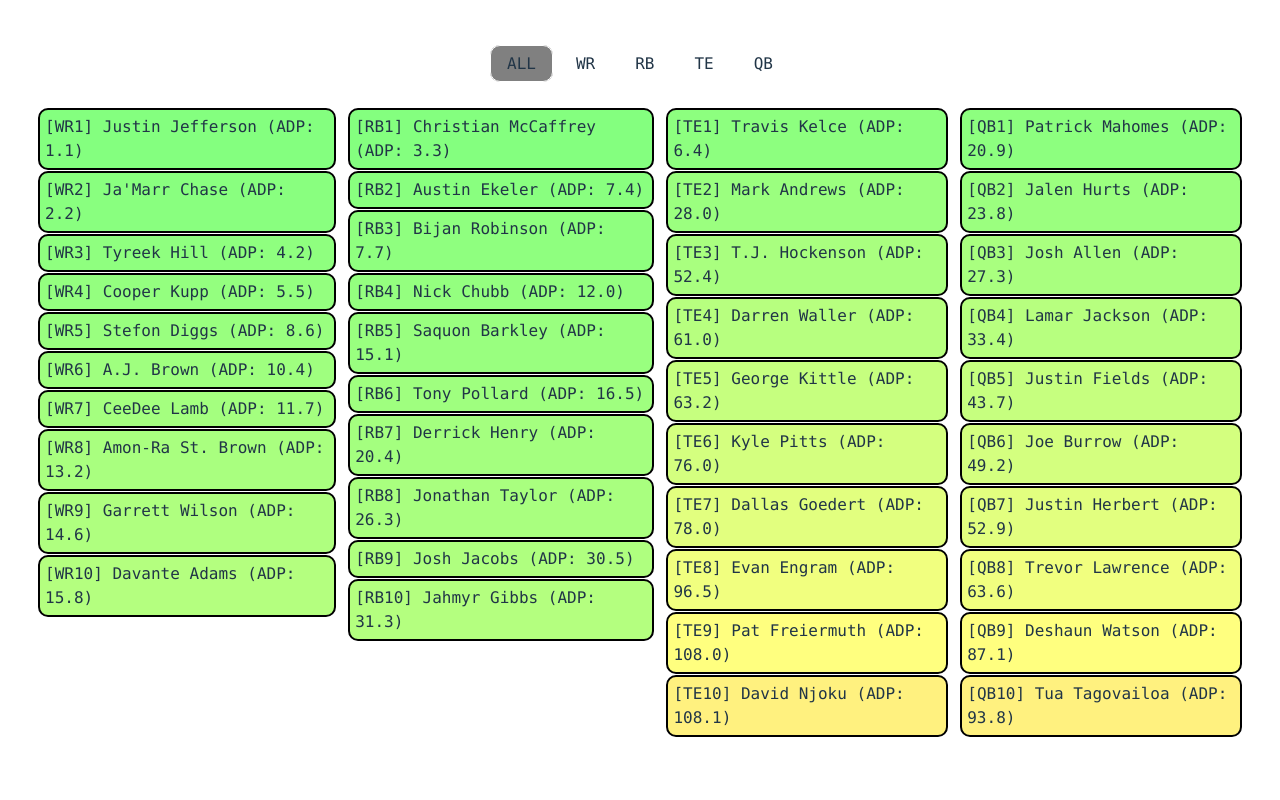
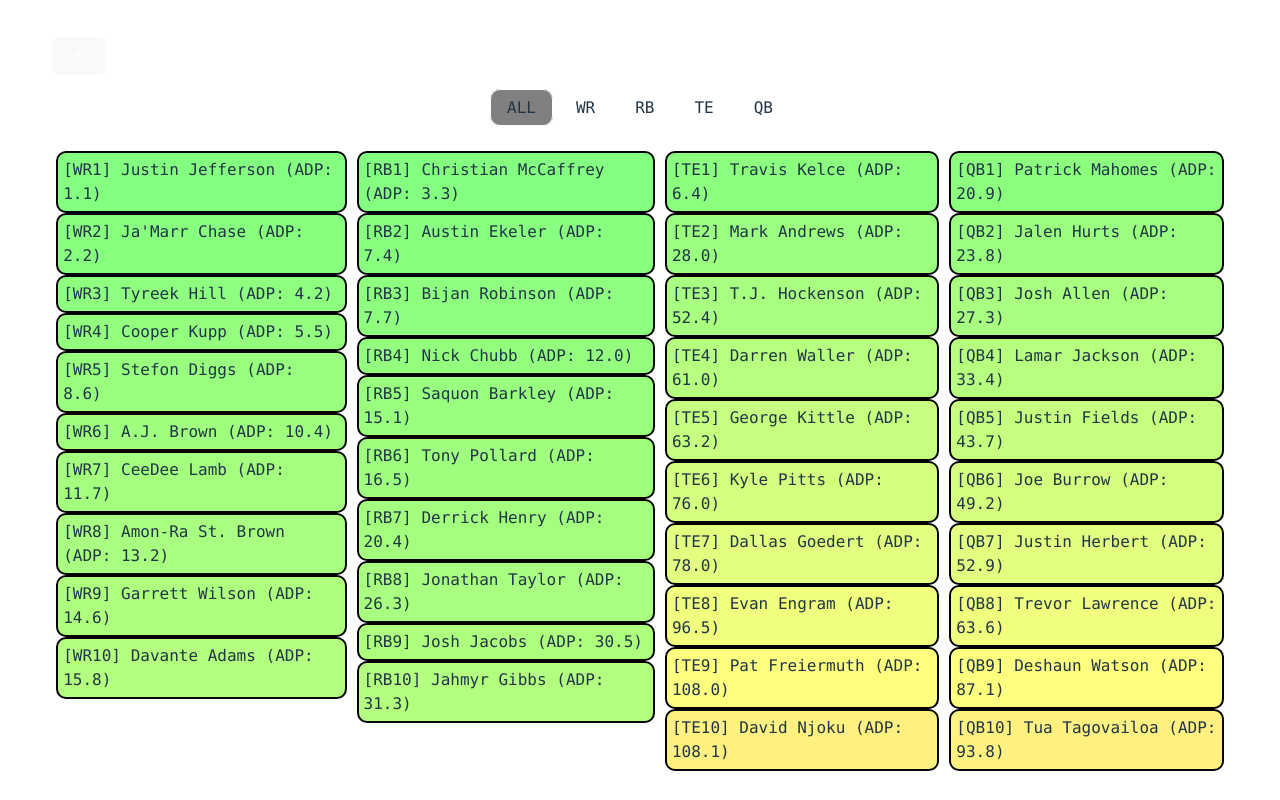
Before and after one commit to sean-mw/sleeper-draft-buddy, a React (Vite) app in the folder web/: page /draft/1 in a window 1280 px wide. Built offline with nearby package versions, Linux system fonts and the light colour scheme; no server answers.

Commit message:
Add back button to draft page

```diff
--- a/web/src/components/Rankings.css
+++ b/web/src/components/Rankings.css
@@ -10,8 +10,9 @@ ul {
 
 ul li {
     padding: 5px;
-    margin: 1px;
+    margin: auto;
     text-align: left;
     border: 2px solid black;
     border-radius: 10px;
+    max-width: 500px;
 }
--- /dev/null
+++ b/web/src/routes/draft.css
@@ -0,0 +1,19 @@
+.page {
+    position: absolute;
+    top: 0;
+    left: 0;
+    width: 92%;
+    height: 96%;
+    padding-top: 2%;
+    padding-left: 4%;
+}
+
+.nav {
+    text-align: left;
+    margin-top: 10px;
+}
+
+.content {
+    margin-top: 10px;
+    text-align: center;
+}
--- a/web/src/routes/draft.tsx
+++ b/web/src/routes/draft.tsx
@@ -5,6 +5,7 @@ import { getAllUnderdogPlayers } from "../util/underdog";
 import { Player, getPlayerId, Position } from "../util/player";
 import { SelectionRadio } from "../components/SelectionRadio";
 import { useLoaderData, useNavigate } from "react-router-dom";
+import './draft.css';
 
 export function Draft() {
   const navigate = useNavigate();
@@ -32,33 +33,42 @@ export function Draft() {
       })
       .catch((e) => {
         console.log(e);
-        return [] as string[]
+        return [] as string[];
       });
 
     async function updatePicks() {
-        const players = await getSleeperDraftPicks(draftId)
-        const playerIds = players.map((player) => getPlayerId(player));
-        const picks = new Set<string>(playerIds.concat(await keeperIds));
-        setPicks(picks);
+      const players = await getSleeperDraftPicks(draftId);
+      const playerIds = players.map((player) => getPlayerId(player));
+      const picks = new Set<string>(playerIds.concat(await keeperIds));
+      setPicks(picks);
     }
 
     getAllUnderdogPlayers(setPlayers);
     updatePicks().catch(console.error);
     const updateTimeout = setInterval(() => {
-      updatePicks().catch(console.error)
+      updatePicks().catch(console.error);
     }, 1000);
 
     return () => {
       if (updateTimeout) {
         clearTimeout(updateTimeout);
       }
-    }
+    };
   }, [draftId, navigate]);
 
   return (
-    <>
-      <SelectionRadio setRankingSelection={setRankingSelection} />
-      <Rankings position={rankingSelection} picks={picks} players={players} />
-    </>
+    <div className="page">
+      <div className="nav">
+        <button className="back-button" onClick={() => navigate("/")}>
+          <svg xmlns="http://www.w3.org/2000/svg" width="14" height="14" viewBox="0 0 20 20" fill="none" stroke="#ffffff" strokeWidth="2" strokeLinecap="round" strokeLinejoin="round">
+            <path d="M19 12H6M12 5l-7 7 7 7"/>
+          </svg>
+        </button>
+      </div>
+      <div className="content">
+        <SelectionRadio setRankingSelection={setRankingSelection} />
+        <Rankings position={rankingSelection} picks={picks} players={players} />
+      </div>
+    </div>
   );
 }
```
